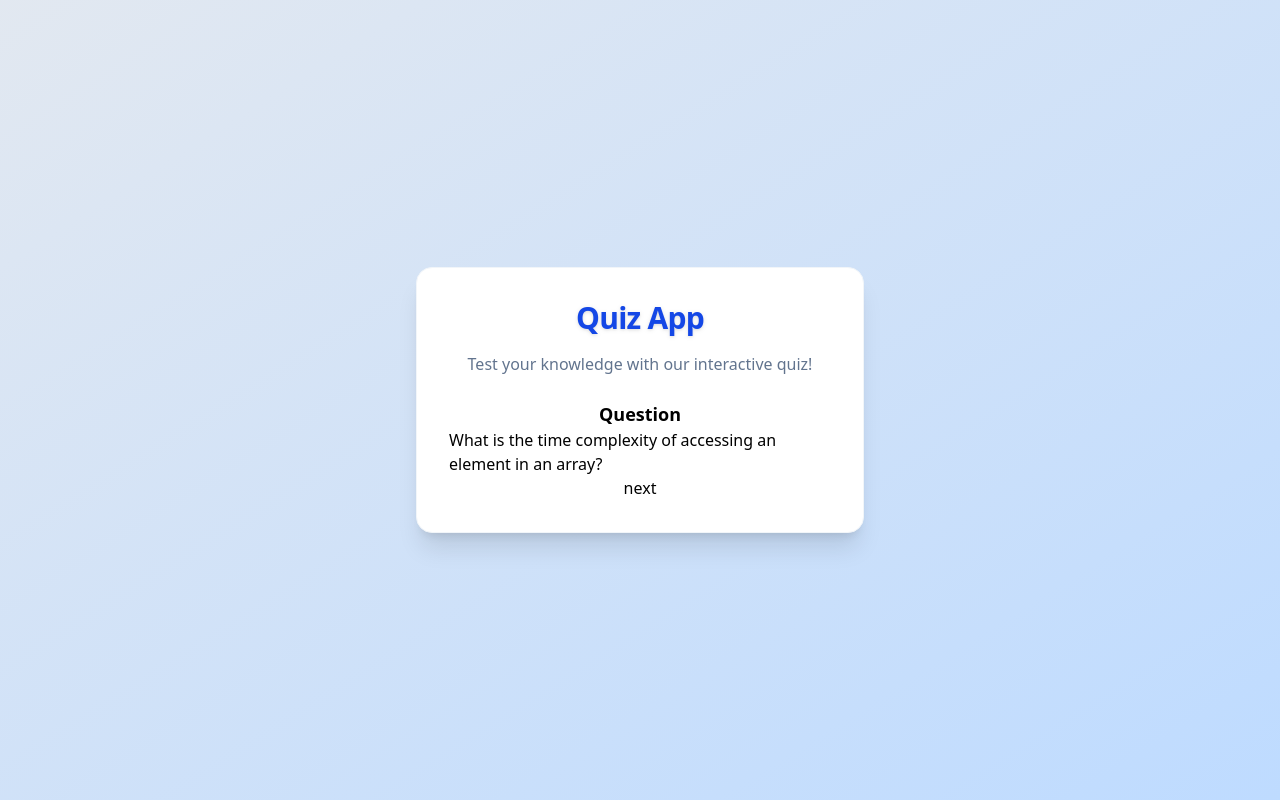
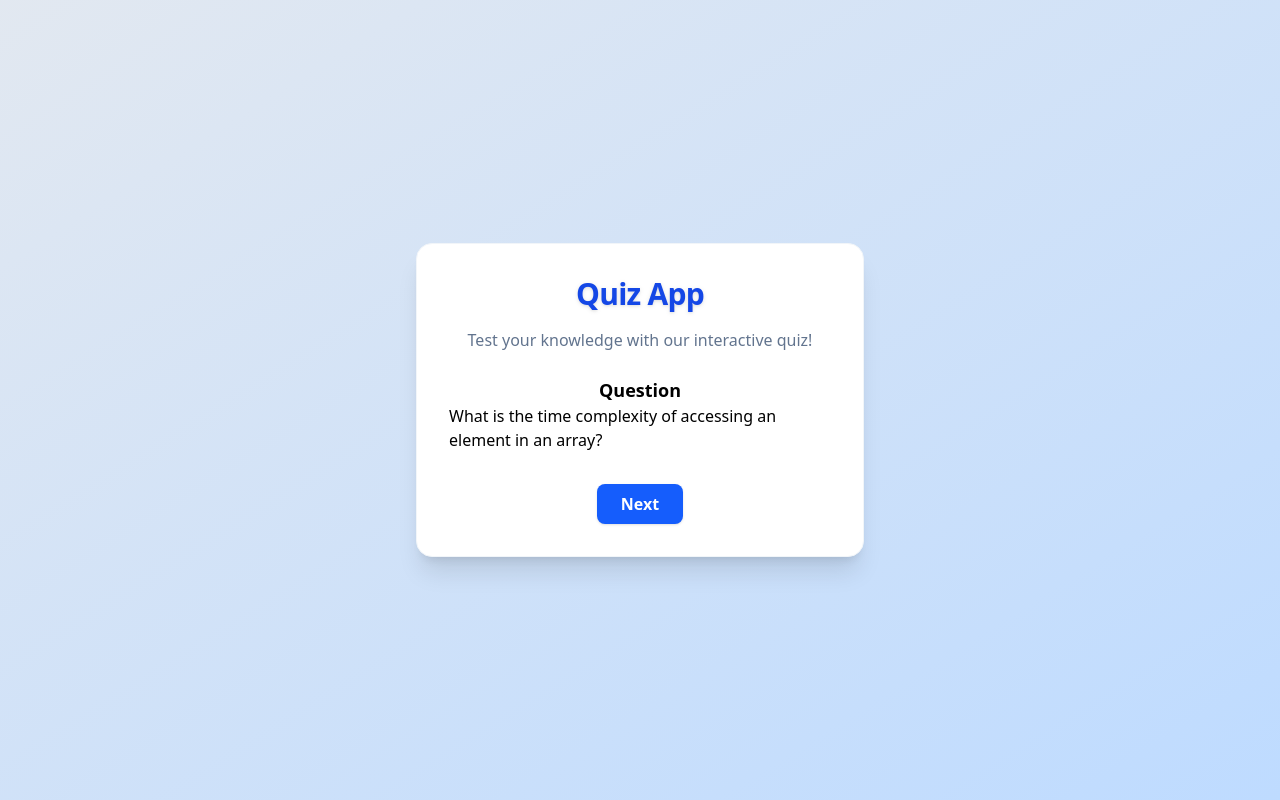
Before and after one commit to andols-dev/quiz-app, a React (Vite) app: page / in a window 1280 px wide. Built offline with nearby package versions, Linux system fonts and the light colour scheme.

Commit message:
style the next button

```diff
--- a/src/App.jsx
+++ b/src/App.jsx
@@ -23,9 +23,9 @@ const App = () => {
               UpdateIndex((prev) => prev + 1);
             }
           }}
-          className="cursor-pointer"
+          className="mt-8 px-6 py-2 bg-blue-600 text-white font-semibold rounded-lg shadow hover:bg-blue-700 transition-colors duration-200 focus:outline-none cursor-pointer"
         >
-          next
+          Next
         </button>
       </div>
     </div>
```
